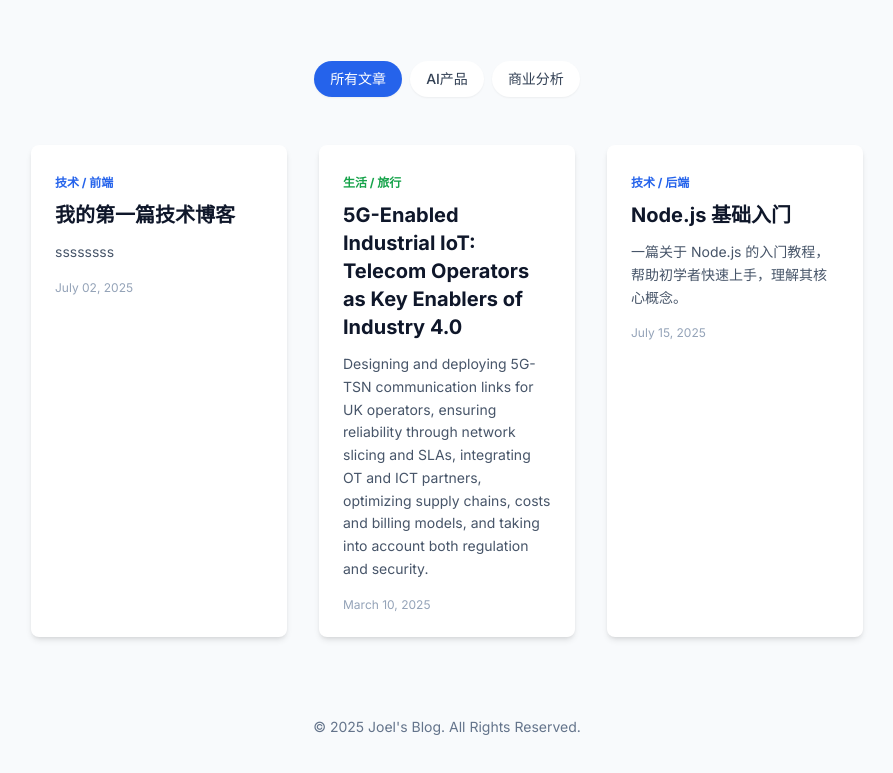
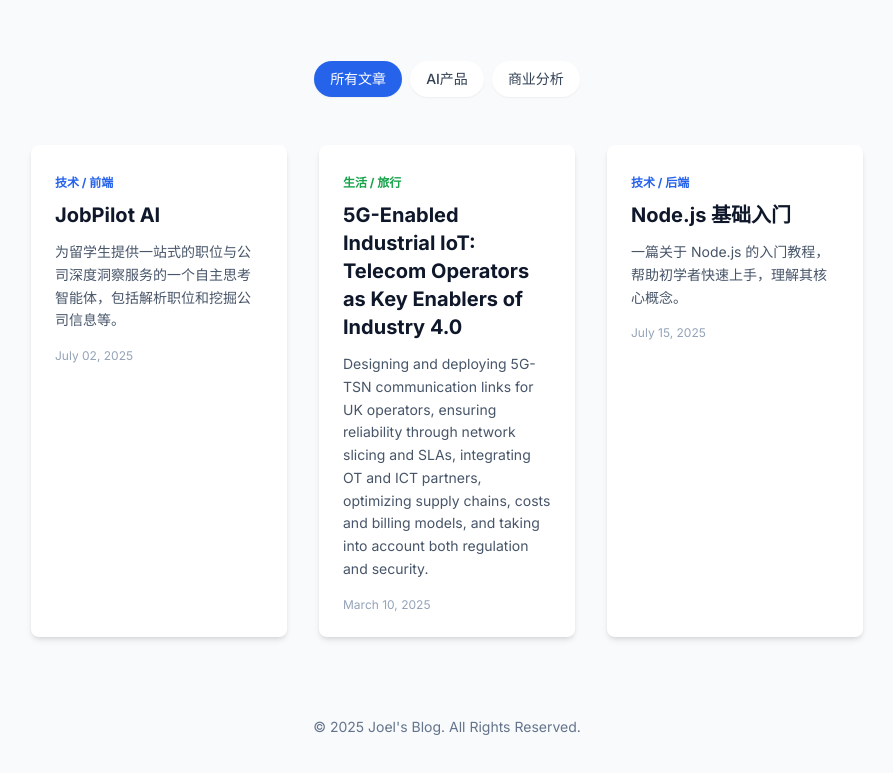
Before and after one commit to wscjoel/wscjoel.github.io, a plain HTML site: page index.html in a window 1280 px wide. Shown: the part 131-904 px from the top of the page, without its empty margins (193-1086 px from the left). Drawn offline with nearby package versions, Linux system fonts and the light colour scheme.

Commit message:
Update index.html

```diff
--- a/index.html
+++ b/index.html
@@ -51,10 +51,10 @@
                     <div class="p-6">
                         <span class="text-xs font-semibold text-blue-600 uppercase">技术 / 前端</span>
                         <h2 class="mt-2 text-xl font-bold text-slate-900">
-                            <a href="./posts/AI demo/smart_it_hr.html" class="hover:text-blue-600">我的第一篇技术博客</a>
+                            <a href="./posts/AI demo/smart_it_hr.html" class="hover:text-blue-600">JobPilot AI</a>
                         </h2>
                         <p class="mt-3 text-slate-600 text-sm leading-relaxed">
-                            ssssssss
+                            为留学生提供一站式的职位与公司深度洞察服务的一个自主思考智能体，包括解析职位和挖掘公司信息等。
                         </p>
                         <p class="mt-4 text-xs text-slate-400">July 02, 2025</p>
                     </div>
```
